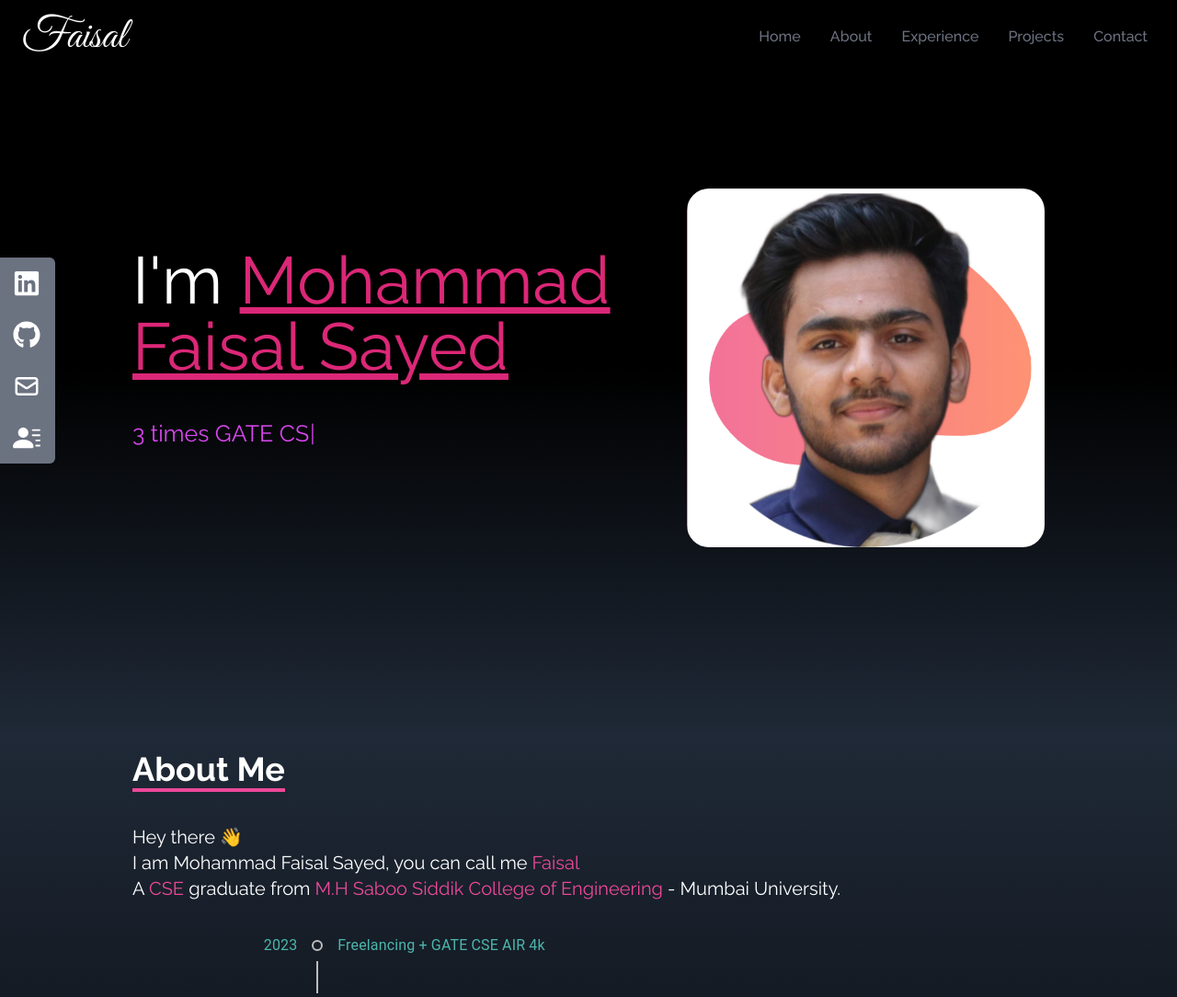
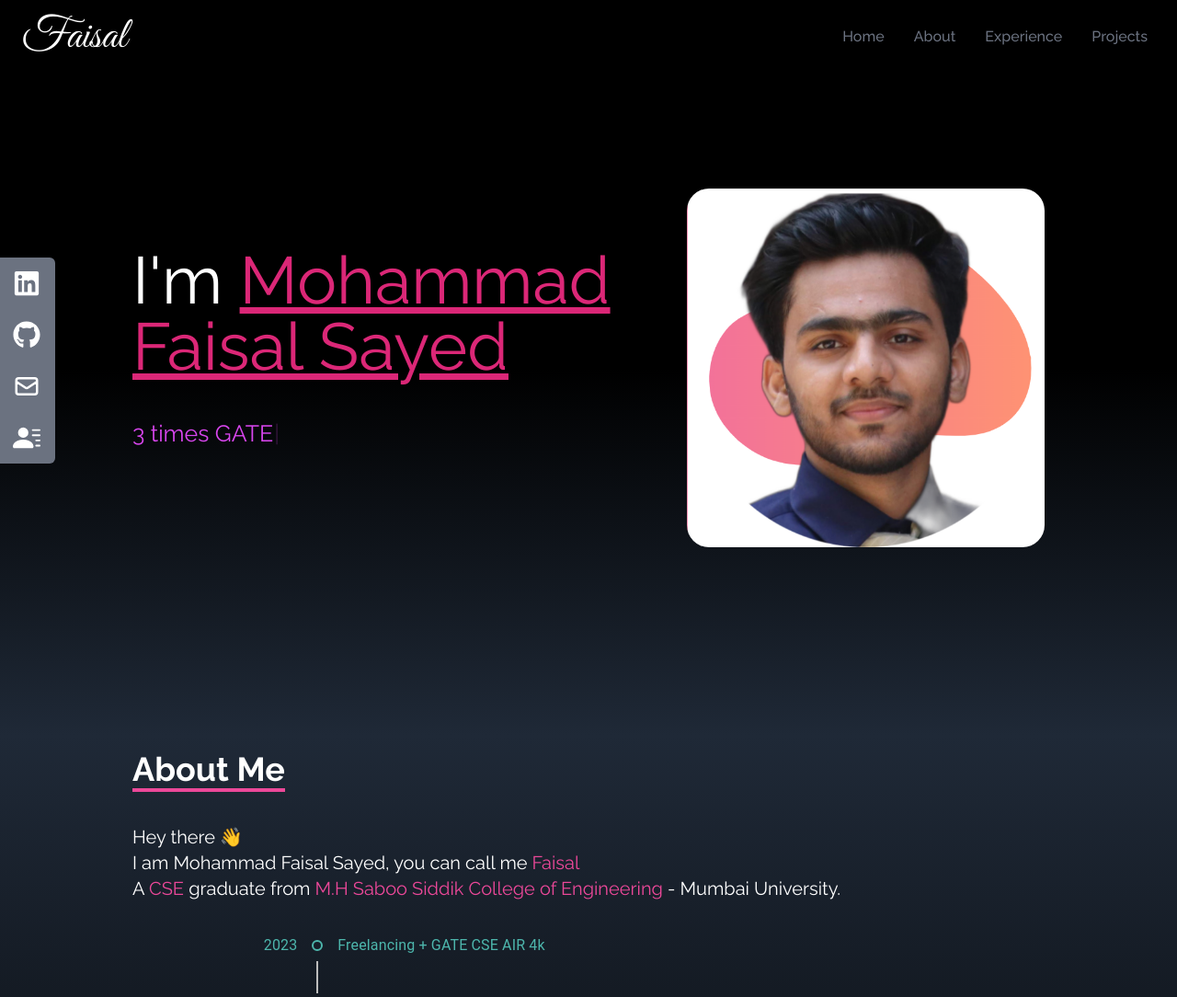
Before and after one commit to sayyedfaixal/csefaisal, a React (Create React App) app: page / in a window 1280 px wide. Shown: the top 1084 px of the page at 92% size. Built offline with nearby package versions, Linux system fonts and the light colour scheme.

Commit message:
Project link fixed

```diff
--- a/src/App.js
+++ b/src/App.js
@@ -1,5 +1,5 @@
 import About from "./components/About";
-import Contact from "./components/Contact";
+// import Contact from "./components/Contact";
 import Experience from "./components/Experience";
 import Home from "./components/Home";
 import Navbar from "./components/Navbar";
@@ -14,7 +14,7 @@ function App() {
       <Experience />
       <SocialLink />
       <Projects />
-      <Contact />
+      {/* <Contact /> */}
     </div>
   );
 }
--- a/src/components/About.jsx
+++ b/src/components/About.jsx
@@ -1,4 +1,3 @@
-import React from "react";
 import Timeline from '@mui/lab/Timeline';
 import {TimelineItem,TimelineSeparator, TimelineConnector, TimelineContent, TimelineDot, TimelineOppositeContent, timelineOppositeContentClasses} from '@mui/lab';
 import { teal } from '@mui/material/colors';
@@ -39,7 +38,11 @@ const About = () => {
               2023
             </TimelineOppositeContent>
             <TimelineSeparator>
-              <TimelineDot variant="outlined" />
+              <TimelineDot variant="outlined"
+              sx={{
+                borderColor: '#4db6ac'
+              }}
+              />
               <TimelineConnector />
             </TimelineSeparator>
             <TimelineContent color ={tealColor}>Freelancing + GATE CSE AIR 4k</TimelineContent>
--- a/src/components/Navbar.jsx
+++ b/src/components/Navbar.jsx
@@ -20,10 +20,10 @@ const Navbar = () => {
             id:4,
             linkText :"Projects"
         },
-        {
-            id:5,
-            linkText : "Contact"
-        }
+        // {
+        //     id:5,
+        //     linkText : "Contact"
+        // }
     ]
   return (
     <div className='flex justify-between items-center w-full h-20 text-white bg-black fixed px-4'>
--- a/src/components/Projects.jsx
+++ b/src/components/Projects.jsx
@@ -16,7 +16,7 @@ const Projects = () => {
       id: 2,
       projectName : "Animal Farm",
       src: animalFarm,
-      demo : "",
+      demo : "https://myanimalfarm.netlify.app/",
       code : "https://github.com/sayyedfaixal/animalfarm"
     },
     {
```
